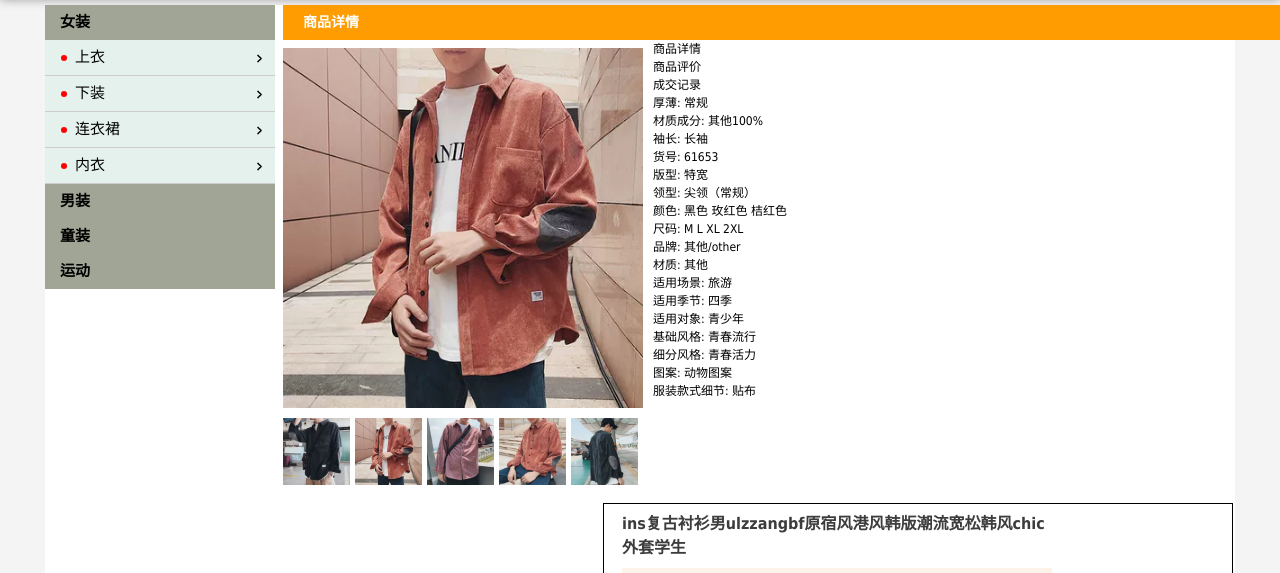
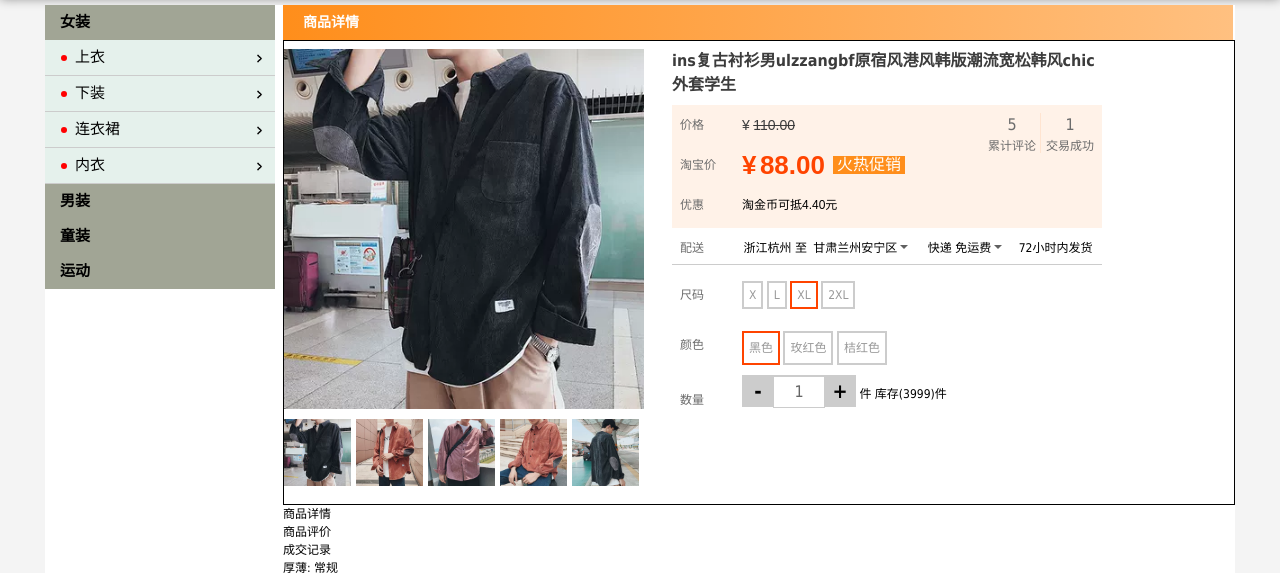
Before and after one commit to addpower/addpower.github.io, a plain HTML site: page shoppingDetail.html in a window 1280 px wide. Shown: the part 150-723 px from the top of the page. Drawn offline with nearby package versions, Linux system fonts and the light colour scheme.

Commit message:
详情页面开始

```diff
--- a/css/detail.css
+++ b/css/detail.css
@@ -4,7 +4,7 @@
     background-color: #fff;
 }
 
-.Detail_main .left{
+.Detail_main>.left{
     width: 230px;
     height: 536px;
 }
@@ -82,20 +82,28 @@ img {
 }
 
 .middle .pic_title {
-    background-color: #ff9c01;
+    background:linear-gradient(to right,#FF8E1B,rgb(255, 192, 128));
     line-height: 35px;
     font-size: 14px;
     text-indent: 20px;
     text-align: left;
-    width: 1000px;
-    float: left;
+    width: 100%;
+    height: 35px;
     color: #fff;
 }
 
+.middle .middle_top{
+    width: 100%;
+    height: 463px;
+    border: 1px solid #000;
+}
+
+/* 商品图片展示区 */
 
 .middle .left_pic {
     width: 370px;
     height: 463px;
+
     position: relative;
     float: left;
 }
@@ -128,6 +136,7 @@ img {
     width: 360px;
     height: 360px;
     overflow: hidden;
+    z-index: 1000;
 }
 
 .left_pic .small_piclist{
@@ -154,24 +163,18 @@ img {
     /* opacity: 0.4; */
 }
 
-.middle .right{
-    float: right;
-    width: 630px;
+/* 价格区 */
+.middle_top>.right{
+    width: 580px;
     height: 463px;
-    border: 1px solid #000;
     box-sizing: border-box;
 }
-.middle .right::after{
-    content: "";
-    display: inline-block;
-    clear: both;
-}
-.middle .right h1{
+
+.middle .right .font16{
     width: 430px;
     margin-left: 18px;
     margin-top: 8px;
     line-height: 24px;
-    /* border: 1px solid #000; */
 }
 
 .middle .right .mon{
@@ -179,9 +182,10 @@ img {
     height: 123px;
     margin-left: 18px;
     margin-top: 8px;
-    /* border: 1px solid #000; */
     background-color: #FFF2E8;
     position: relative;
+    z-index: 1;
+
 }
 .middle .right .mon ul li{
     width: 200px;
@@ -243,15 +247,7 @@ img {
     top: 11px;
 }
 
-.middle .right .mon ul li .con .taomon{
-    display: inline-block;
-    /* background-image: url('../images/all.png'); */
-    background-position: -160px 0;
-    width: 16px;
-    height: 16px;
-    background-repeat: no-repeat;
-    vertical-align: -4px;
-}
+
 .middle .right .mon ul li .con .taomoncon{
     line-height: 40px;
 }
@@ -294,13 +290,11 @@ img {
     display: block;
     color: #6c6c6c;
     text-align: center;
-
 }
 
 .middle .right .dil{
     width: 430px;
     height: 36px;
-    /* border: 1px solid #000; */
     margin-left: 18px;
     border-bottom:1px solid #ccc;
 }
@@ -327,3 +321,94 @@ img {
     display: inline;
     margin-left: 7px;
 }
+.middle .right .num,
+.middle .right .size,
+.middle .right .color{
+    margin-top: 5px;
+    margin-left: 18px;
+    width: 430px;
+    height: 50px;
+}
+.middle .right .color {
+    margin-top: 0;
+}
+.middle .right .num .num_text,
+.middle .right .color .color_text,
+.middle .right .size .size_text{
+    line-height: 50px;
+    font-size: 12px;
+    color: #6c6c6c;
+    margin-left: 8px;
+}
+.middle .right .num .numDetail,
+.middle .right .color .colorDetail,
+.middle .right .size .sizeDetail{
+    width: 360px;
+    height: 50px;
+    position: relative;
+}
+.middle .right .color .colorDetail li,
+.middle .right .size .sizeDetail li{
+    cursor: pointer;
+    display: inline-block;
+    margin-top: 11px;
+    padding: 5px;
+    height: 14px;
+    line-height: 14px;
+    text-align: center;
+    font-size: 12px;
+    color: #999;
+    border: 2px solid #ccc;
+    transition-duration: 0.2s;
+}
+
+.middle .right .color .colorDetail li{
+    padding: 8px 5px;
+}
+.middle .right .color .colorDetail li:hover,
+.middle .right .size .sizeDetail li:hover{
+    border: 2px solid #f40;
+}
+
+.middle .right .color .colorDetail li.on,
+.middle .right .size .sizeDetail li.on{
+    border: 2px solid #f40;
+}
+
+.middle .right .num .sumNum {
+    display: inline-block;
+    border: 1px solid #ccc;
+    background-color: #ccc;
+    height: 30px;
+}
+
+.middle .right .num .sumNum a{
+    display: inline-block;
+    width: 30px;
+    height: 30px;
+    font-size: 20px;
+    font-weight: 700;
+    line-height: 30px;
+    text-align: center;
+    background-color: #ccc;
+}
+
+.middle .right .num .sumNum .number{
+    position: relative;
+    top: -1px;
+    /* box-sizing: border-box; */
+    margin: 0;
+    padding: 0;
+    width: 50px;
+    height: 30px;
+    font-size: 16px;
+    line-height: 26px;
+    text-align: center;
+    color: #666;
+    border: 1px solid #CCC;
+    outline: 0;
+    background: #FFF;
+}
+.middle .right .num .allNum {
+
+}
--- a/shoppingDetail.html
+++ b/shoppingDetail.html
@@ -15,6 +15,7 @@
     <link rel="stylesheet" href="css/footer.css">
     <link rel="stylesheet" href="css/copyright.css">
     <link rel="stylesheet" href="css/detail.css">
+    <link rel="stylesheet" href="css/login.css">
     <!--[if IE]>
     <script>
         document.createElement("header");
@@ -35,7 +36,7 @@
                     <span class="bg_pic dsj_pic"></span>
                 </li>
                 <li class="nav login">
-                    <a href="./manageadmin/login.html" class="login">亲，请登录</a>
+                    <a href="javascript:;" class="login">亲，请登录</a>
                     <a href="./register/Register.html">免费注册</a>
                 </li>
                 <li class="nav">
@@ -127,10 +128,10 @@
         <!-- 中间区域 start -->
         <div class="middle">
             <h1 class="pic_title">商品详情</h1>
-            <!-- 缺少放大镜效果 -->
+            <div class="middle_top">
                 <div class="left_pic">
                     <div class="box">
-                    <img src="./images/showdetail/dd2.jpg" width="360" height="360" alt="">
+                        <img src="./images/showdetail/dd1.jpg" width="360" height="360" alt="">
                         <div class="move"></div>
                     </div>
                     <ul class="small_piclist" id="goodsList">
@@ -144,7 +145,7 @@
                 <div class="right_pic">
                     <img src="./images/showdetail/dd1.jpg" alt="">
                 </div>
-            <div class="right">
+                <div class="right clear clearIe">
                     <h1 class="font16">ins复古衬衫男ulzzangbf原宿风港风韩版潮流宽松韩风chic外套学生
                     </h1>
                     <div class="mon">
@@ -198,6 +199,34 @@
                         </div>
                         <div class="hour">
                             <span>72小时内发货</span>
+                        </div>
+                    </div>
+                    <div class="size">
+                        <span class="size_text">尺码</span>
+                        <ul class="sizeDetail right">
+                            <li>X</li>
+                            <li>L</li>
+                            <li class="on">XL</li>
+                            <li>2XL</li>
+                        </ul>
+                    </div>
+                    <div class="color">
+                        <span class="color_text">颜色</span>
+                        <ul class="colorDetail right">
+                            <li class="on">黑色</li>
+                            <li>玫红色</li>
+                            <li>桔红色</li>
+                        </ul>
+                    </div>
+                    <div class="num">
+                        <span class="num_text">数量</span>
+                        <div class="numDetail right">
+                            <span class="sumNum">
+                                <a href="">-</a><input type="text" class="number" value="1"><a href="">+</a>
+                            </span>
+                            件
+                            <span class="allNum">库存(3999)件</span>
+                        </div>
                     </div>
                 </div>
             </div>
@@ -438,6 +467,7 @@
         integrity="sha256-ZosEbRLbNQzLpnKIkEdrPv7lOy9C27hHQ+Xp8a4MxAQ=" crossorigin="anonymous"></script>
     <script src="./js/menuList.js"></script>
     <script src="./js/showDetail.js"></script>
+    <script src="./js/login.js"></script>
 </body>
 
 </html>
```
Also changed, not shown: shoppingShow.html (+3 -1 lines). Lines whose indentation alone changed are shown as unchanged.
